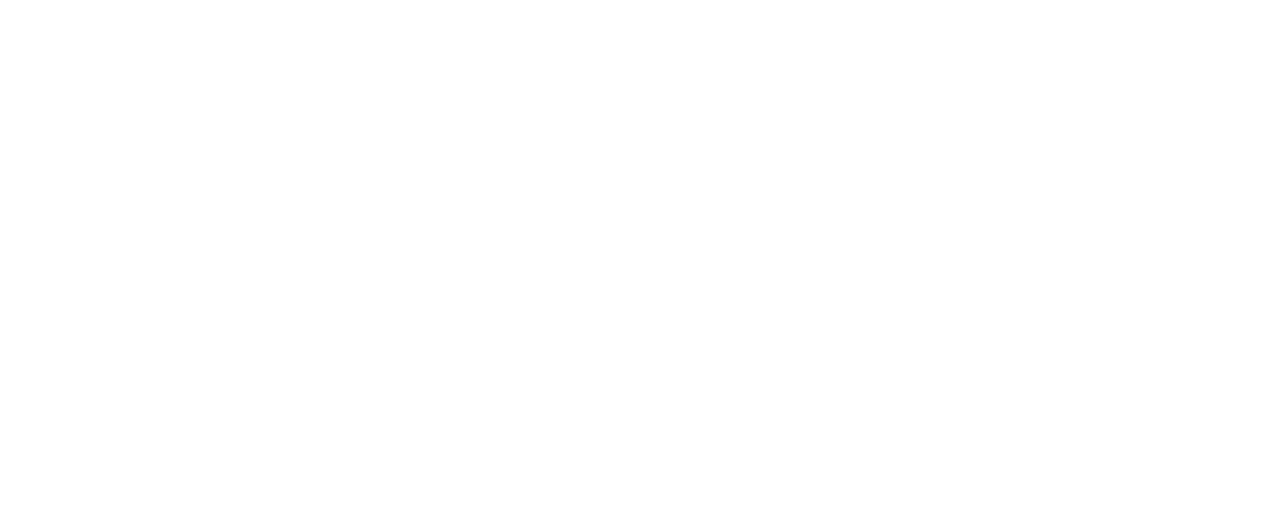
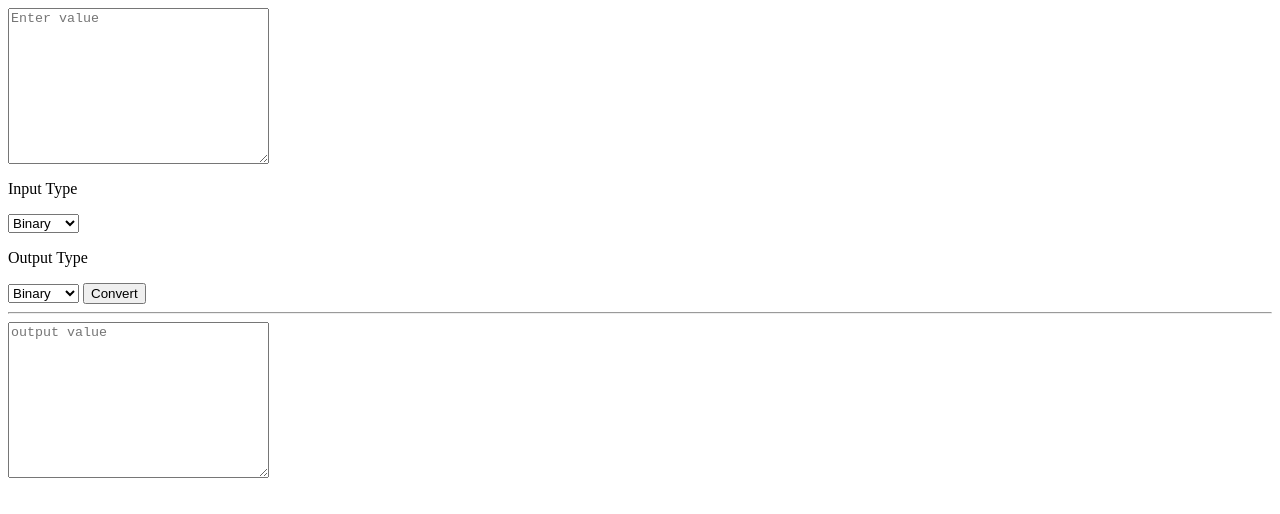
Before and after one commit to vijay0405/js-number-converter, a plain HTML site: page index.html in a window 1280 px wide. Drawn offline with nearby package versions, Linux system fonts and the light colour scheme.

Commit message:
added basic ui elements

```diff
--- a/index.html
+++ b/index.html
@@ -11,7 +11,27 @@
 </head>
 
 <body>
-
+    <div>
+        <textarea id="inputVal" cols="30" rows="10" placeholder="Enter value"></textarea>
+        <br>
+        <p>Input Type</p>
+        <select id="inputType">
+            <option value="bin">Binary</option>
+            <option value="dec">Decimal</option>
+            <option value="hex">Hex</option>
+        </select>
+    </div>
+    <div>
+        <p>Output Type</p>
+        <select id="outputType">
+            <option value="bin">Binary</option>
+            <option value="dec">Decimal</option>
+            <option value="hex">Hex</option>
+        </select>
+        <button id="convert">Convert</button>
+    </div>
+    <hr>
+    <textarea id="outputVal" cols="30" rows="10" placeholder="output value" readonly></textarea>
     <script src="./assets/js/app.js"></script>
 </body>
 
```
Also changed, not shown: assets/js/app.js (+15 -6 lines).
